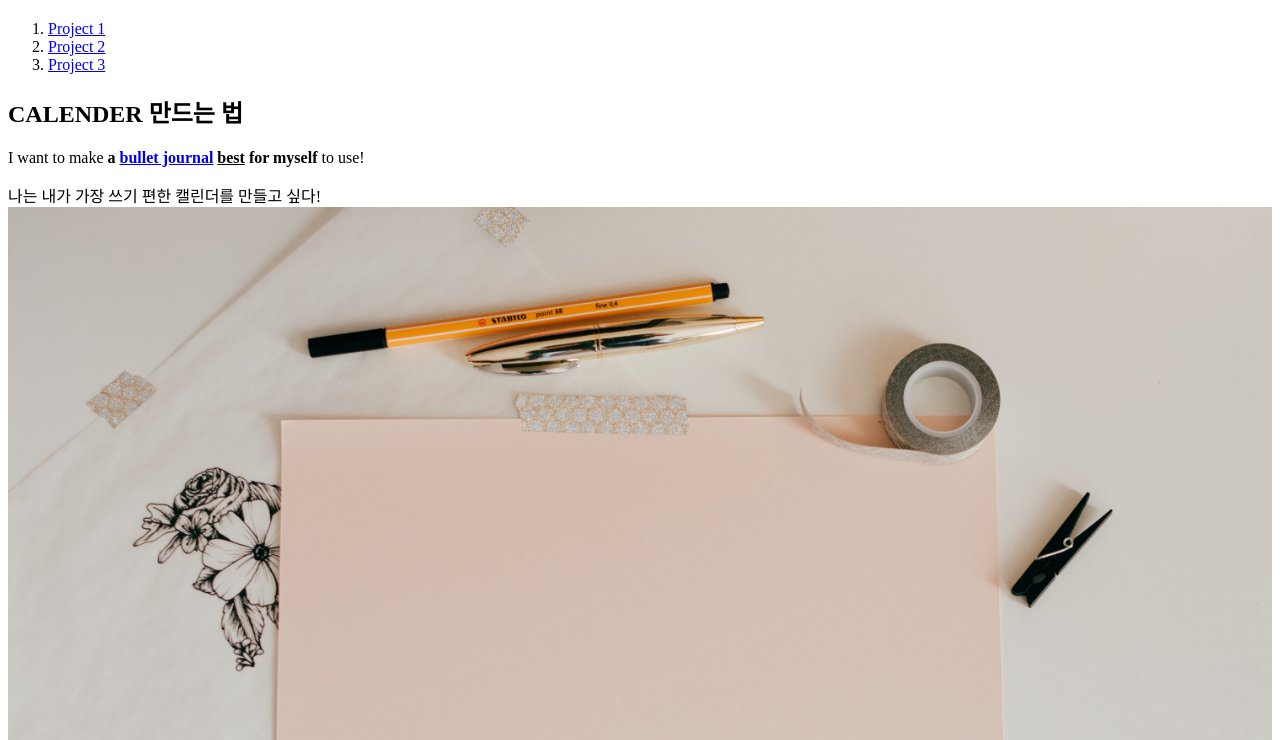
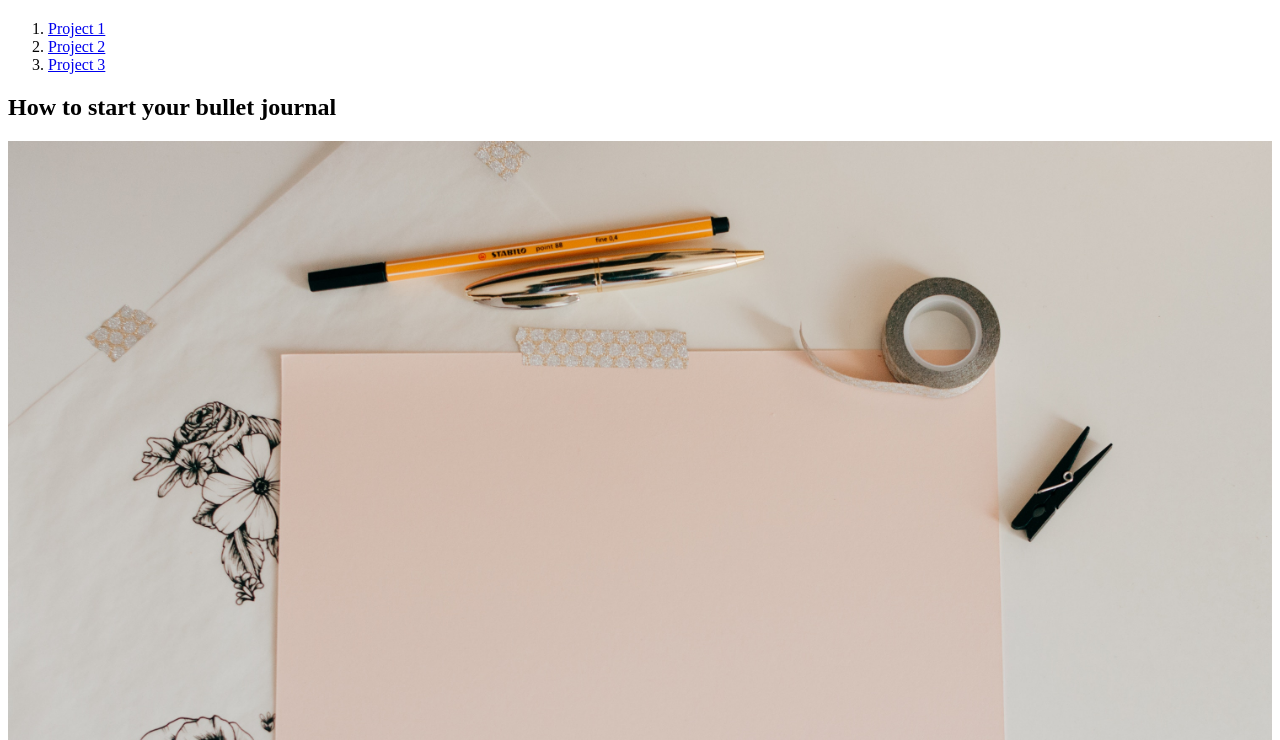
Before and after one commit to lildooly/web1, a plain HTML site: page 2.html in a window 1280 px wide. Shown: the part 60-800 px from the top of the page. Drawn offline with Linux system fonts and the light colour scheme.

Commit message:
Update 2.html

```diff
--- a/2.html
+++ b/2.html
@@ -11,10 +11,9 @@
    <li><a href="2.html">Project 2</a></li>
    <li><a href="3.html">Project 3</a></li>
   </ol>
- <h2>CALENDER 만드는 법</h2>
- <p>I want to make <strong>a <a href="https://www.youtube.com/watch?v=t6UNCOe-wcc"target="
-   -blank" title="Jusuf's bullet journal">bullet journal</a> <u>best</u> for myself</strong> to use!</p>
- <p style="margin-top:15px;">나는 내가 가장 쓰기 편한 캘린더를 만들고 싶다!
+ <h2>How to start your bullet journal</h2>
+ <p></p>
+
  <img src="bj.jpg" width="100%">
 </body>
 </html>
```
